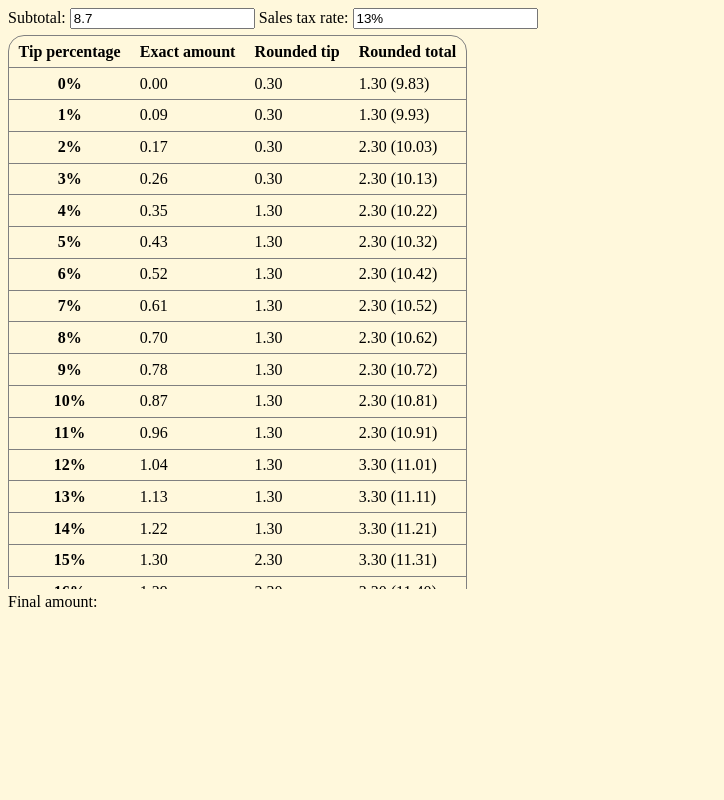
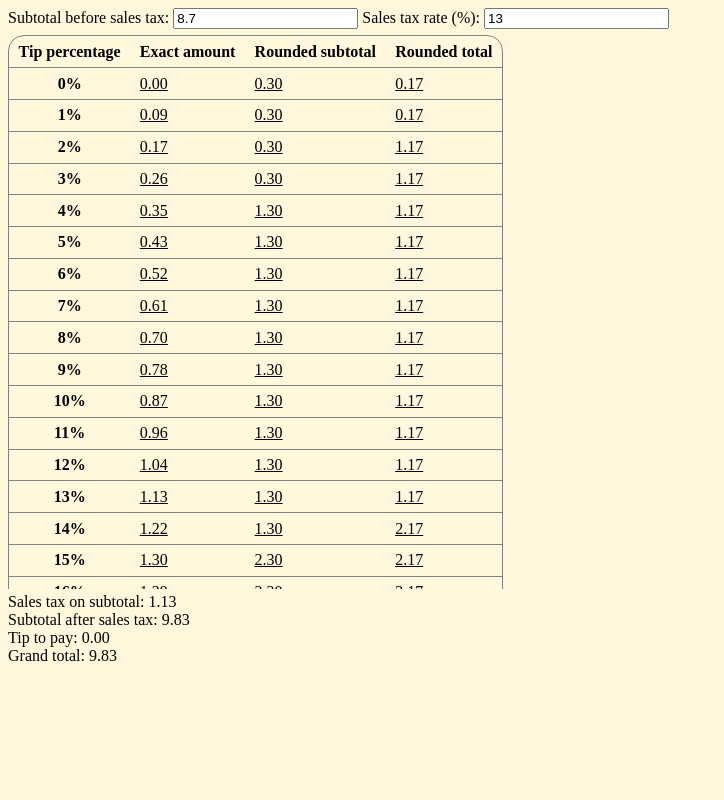
Before and after one commit to keianrao/TipCalculator, a website: page www/index.html in a window 1280 px wide. Shown: the whole page, without its empty margins (0-724 px from the left). Drawn offline with Linux system fonts and the light colour scheme.

Commit message:
Added selection of rate

```diff
--- a/www/css/index.css
+++ b/www/css/index.css
@@ -17,7 +17,7 @@ along with this program.  If not, see <https://www.gnu.org/licenses/>.
 copyright*/
 
 html {
-    background: cornsilk;
+    background-color: cornsilk;
 }
 
 
@@ -34,9 +34,15 @@ html {
     border: 0.05em solid grey;
     border-radius: 1em;
 }
-#options tr > th, #options tr > td {
+#options tr th, #options tr td {
     border-top: 0.05em solid grey;
     padding: 0.4em 0.6em;
+}
+#options > tr td.selected {
+    background-color: grey;
+}
+#options > tr a:visited {
+    color: inherit;
 }
 #options thead tr:first-child * { border-top: none; }
 #options thead tr:first-child *:first-child { border-left: none; }
--- a/www/index.html
+++ b/www/index.html
@@ -31,12 +31,12 @@ copyright-->
         <div id="titlebar"></div>
         <section>
             <label>
-                Subtotal:
+                Subtotal before sales tax:
                 <input id="subtotal" disabled />
             </label>
             <label>
-                Sales tax rate:
-                <input id="tax" disabled />
+                Sales tax rate (%):
+                <input id="rate" disabled />
             </label>
         </section>
         <div class="table-wrapper">
@@ -44,13 +44,16 @@ copyright-->
                 <thead>
                     <th>Tip percentage</th>
                     <th>Exact amount</th>
-                    <th>Rounded tip</th>
+                    <th>Rounded subtotal</th>
                     <th>Rounded total</th>
                 </thead>
             </table>
         </div>
         <section>
-            Final amount: <span id="final"></span>
+            Sales tax on subtotal: <span id="tax"></span><br />
+            Subtotal after sales tax: <span id="after"></span><br />
+            Tip to pay: <span id="tip"></span><br />
+            Grand total: <span id="total"></span>
         </section>
     </body>
     <script src="js/index.js"></script>
--- a/www/js/index.js
+++ b/www/js/index.js
@@ -16,23 +16,11 @@ You should have received a copy of the GNU Affero General Public License
 along with this program.  If not, see <https://www.gnu.org/licenses/>.
 copyright*/
 
-var titlebar, subtotal, tax, options, final;
+var titlebar, subtotal, rate, options, tax, after, tip, total;
+var selected;
 
 //  ---%-@-%---
 
-function getSubtotal()
-{
-    let value = subtotal.value;
-
-    if (value.startsWith("$")) value = value.substring(1);
-    if (value.startsWith("€")) value = value.substring(1);
-    if (value.startsWith("£")) value = value.substring(1);
-    // Let the Europeans have their fun here. Everyone else,
-    // type solely numbers.
-
-    value = Number(value);
-    return value;
-}
 
 function validateSubtotal()
 {
@@ -43,64 +31,107 @@ function validateSubtotal()
     * form), and it kinda seems like new functionality, so I
     * won't be using it.
     */
-    return inputValidate(subtotal, getSubtotal);
-}
 
-function getSalesTax()
-{
-    return getMultiplier(tax.value);
+    let value = subtotal.value;
+    value = withoutPrefix(value, "$");
+    value = withoutPrefix(value, "€");
+    value = withoutPrefix(value, "£");
+    // Let the Europeans have their fun here. Everyone else,
+    // type solely numbers.
+    value = Number(value);
+
+    let valid = !Number.isNaN(value);
+    if (!valid) subtotal.setAttribute("class", "error");
+    else subtotal.removeAttribute("class");
+
+    subtotal.value = value;
+    return valid;
 }
 
 function validateSalesTax()
 {
-    return inputValidate(tax, getSalesTax);
+    let value = rate.value;
+    value = withoutSuffix(value, "%");
+    value = Number(value);
+
+    let valid = !Number.isNaN(value);
+    if (!valid) rate.setAttribute("class", "error");
+    else rate.removeAttribute("class");
+
+    rate.value = value;
+    return valid;
+}
+
+function getValidatedSubtotal()
+{
+    return Number(subtotal.value);
+}
+
+function getValidatedSalesTax()
+{
+    return getMultiplier(rate.value);
 }
 
 function recalculate()
 {
-    let valid = validateSubtotal();
-
     function nextInt(number)
     {
         return Math.floor(number + 1);
     }
-    function fillCell(cell, value, clarification)
+    function intoCell(cell, value)
     {
-        if (clarification == null)
+        let a = cell.firstElementChild;
+        a.innerText = value.toFixed(2);
+    }
+    function fromCell(cell)
+    {
+        let a = cell.firstElementChild;
+        return Number(a.innerText);
+    }
+
+    let valid = validateSubtotal() && validateSalesTax();
+    if (!valid)
+    {
+        for (let child of options.children)
         {
-            cell.innerText = value.toFixed(2);
-            return;
+            if (child.tagName != "TR") continue;
+            child.children.item(1).innerText = "-";
+            child.children.item(2).innerText = "-";
+            child.children.item(3).innerText = "-";
         }
-        let v1 = value.toFixed(2);
-        let v2 = clarification.toFixed(2);
-        cell.innerText = v1 + " (" + v2 + ")";
+        after.innerText = "-";
+        tip.innerText = "-";
+        total.innerText = "-";
+        return;
     }
+
+    let subtotal = getValidatedSubtotal();
+    let salesTax = getValidatedSalesTax();
+
+    let taxToPay = subtotal * salesTax;
+    let subtotalAfter = subtotal + taxToPay;
+    let tipToPay = selected ? fromCell(selected) : 0;
+    let grandTotal = subtotalAfter + tipToPay;
+
+    tax.innerText = taxToPay.toFixed(2);
+    after.innerText = subtotalAfter.toFixed(2);
+    tip.innerText = tipToPay.toFixed(2);
+    total.innerText = grandTotal.toFixed(2);
 
     for (let child of options.children)
     {
         if (child.tagName != "TR") continue;
 
-        if (!valid)
-        {
-            child.children.item(1).innerText = "-";
-            child.children.item(2).innerText = "-";
-            child.children.item(3).innerText = "-";
-            continue;
-        }
-
-        let percentageString = child.children.item(0).innerText;
-        let multiplier = getMultiplier(percentageString);
-        let subtotal = getSubtotal();
-        let salesTax = getSalesTax();
+        let multiplier = getMultiplier(child.children.item(0).innerText);
 
         let straightforward = subtotal * multiplier;
+        intoCell(child.children.item(1), straightforward);
+
         let rounded = nextInt(subtotal + straightforward) - subtotal;
-        let r2 = (subtotal + straightforward) * (1 + salesTax);
-        let roundedFinal = nextInt(r2) - subtotal;
+        intoCell(child.children.item(2), rounded);
 
-        fillCell(child.children.item(1), straightforward, null);
-        fillCell(child.children.item(2), rounded, null);
-        fillCell(child.children.item(3), roundedFinal, r2);
+        let roundedTotal = nextInt(subtotal + straightforward + taxToPay) - subtotalAfter;
+        intoCell(child.children.item(3), roundedTotal);
     }
 }
 
@@ -112,21 +143,21 @@ function withoutSuffix(string, suffix)
     return string.substring(0, string.length - suffix.length);
 }
 
+function withoutPrefix(string, prefix)
+{
+    if (!string.startsWith(prefix)) return string;
+    return string.substring(prefix.length);
+}
+
 function getMultiplier(percentageString)
 {
     return Number(withoutSuffix(percentageString, "%")) / 100;
 }
 
-function inputValidate(inputElement, numberGetter)
+function selectCell(cell)
 {
-    let value = numberGetter();
-    let valid = !Number.isNaN(value);
-
-    if (!valid) inputElement.setAttribute("class", "error");
-    else inputElement.removeAttribute("class");
-
-    inputElement.value = value;
-    return valid;
+    selected = cell;
+    recalculate();
 }
 
 //  ---%-@-%---
@@ -135,43 +166,50 @@ function main()
 {
     titlebar = document.getElementById("titlebar");
     subtotal = document.getElementById("subtotal");
+    rate = document.getElementById("rate");
+    options = document.getElementById("options");
     tax = document.getElementById("tax");
-    options = document.getElementById("options");
-    final = document.getElementById("final");
+    after = document.getElementById("after");
+    tip = document.getElementById("tip");
+    total = document.getElementById("total");
 
     populateOptions();
-
-    subtotal.value = 8.70;
-    subtotal.addEventListener("change", recalculate);
-    subtotal.removeAttribute("disabled");
-    tax.value = "13%";
-    tax.addEventListener("change", recalculate);
-    tax.removeAttribute("disabled");
+    setupInputs();
     recalculate();
-
 }
 
 function populateOptions()
 {
+    function selector(cell) {
+        let a = document.createElement("a");
+        a.innerText = "-";
+        a.setAttribute("href", "");
+        a.addEventListener("click", function(eM) {
+            selectCell(cell);
+            eM.preventDefault();
+        });
+        return a;
+    }
+
     for (let percentage = 0; percentage <= 200;)
     {
         let percentageCell = document.createElement("th");
         percentageCell.innerText = percentage + "%";
 
         let straightforwardCell = document.createElement("td");
-        straightforwardCell.innerText = "-";
+        straightforwardCell.appendChild(selector(straightforwardCell));
 
         let roundedCell = document.createElement("td");
-        roundedCell.innerText = "-";
+        roundedCell.appendChild(selector(roundedCell));
 
-        let roundedFinalCell = document.createElement("td");
-        roundedFinalCell.innerText = "-";
+        let roundedTotalCell = document.createElement("td");
+        roundedTotalCell.appendChild(selector(roundedTotalCell));
 
         let row = document.createElement("tr");
         row.appendChild(percentageCell);
         row.appendChild(straightforwardCell);
         row.appendChild(roundedCell);
-        row.appendChild(roundedFinalCell);
+        row.appendChild(roundedTotalCell);
         options.appendChild(row);
 
         if (percentage < 50) ++percentage;
@@ -179,4 +217,15 @@ function populateOptions()
     }
 }
 
+function setupInputs()
+{
+    subtotal.value = 8.70;
+    subtotal.addEventListener("change", recalculate);
+    subtotal.removeAttribute("disabled");
+
+    rate.value = "13%";
+    rate.addEventListener("change", recalculate);
+    rate.removeAttribute("disabled");
+}
+
 window.addEventListener("load",  main);
```
